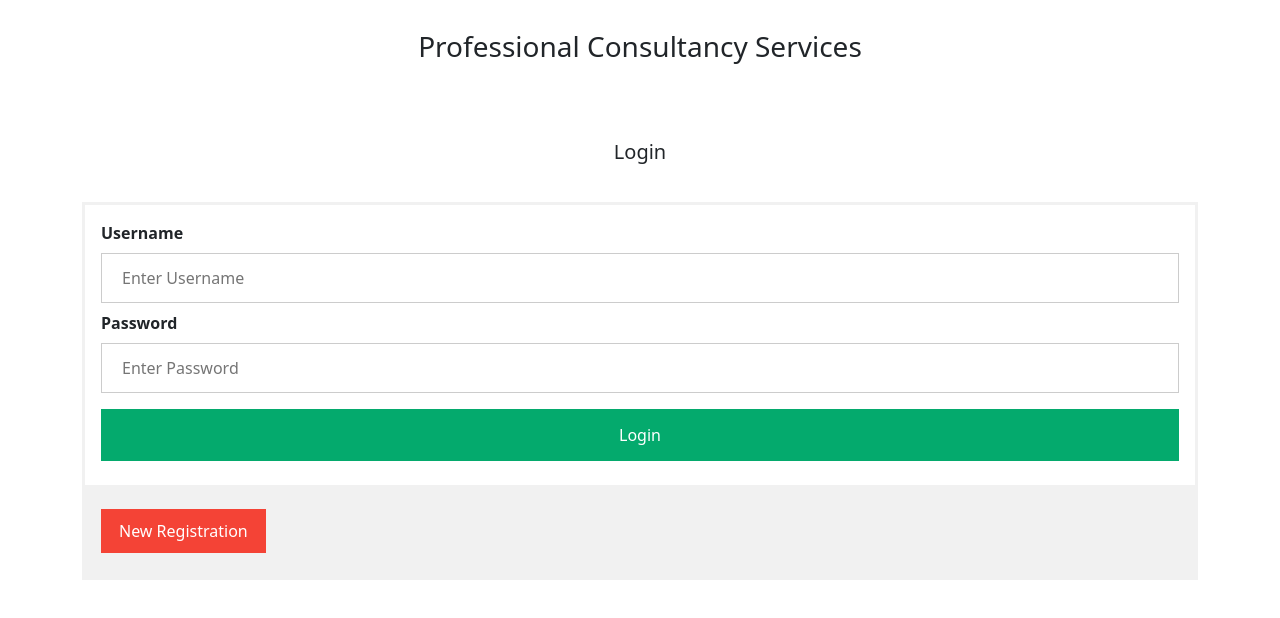
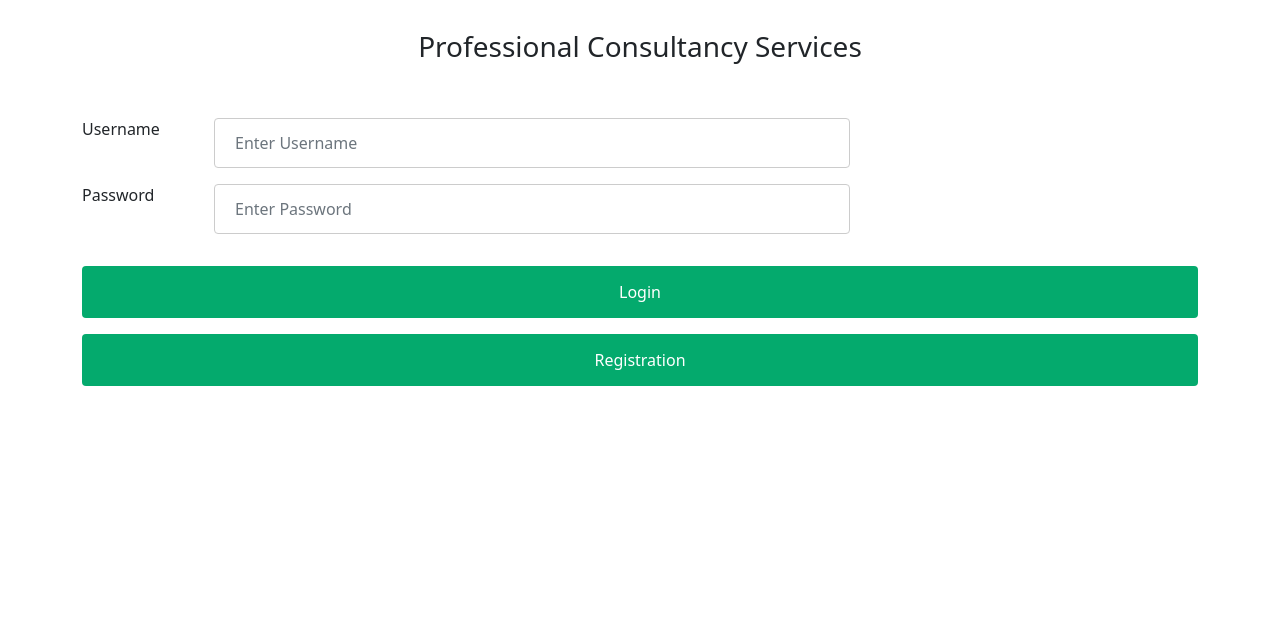
Before and after one commit to abhishekbhajantri/Professional-Consultancy-Service, an Angular app in the folder pcs-frontend/: page / in a window 1280 px wide. Shown: the top 618 px of the page. Built offline with nearby package versions, Linux system fonts and the light colour scheme.

Commit message:
Registration using NgModel

```diff
--- a/pcs-frontend/src/app/app-routing.module.ts
+++ b/pcs-frontend/src/app/app-routing.module.ts
@@ -1,10 +1,12 @@
 import { NgModule } from '@angular/core';
 import { RouterModule, Routes } from '@angular/router';
 import { LoginComponent } from './login/login.component';
+import { RegistrationComponent } from './registration/registration.component';
 
 const routes: Routes = [
   { path: '', component: LoginComponent, pathMatch: 'full'},
-  { path: 'login', component: LoginComponent}
+  { path: 'login', component: LoginComponent},
+  {path: 'registration', component: RegistrationComponent}
 ];
 
 @NgModule({
--- a/pcs-frontend/src/app/login/login.component.html
+++ b/pcs-frontend/src/app/login/login.component.html
@@ -1,18 +1,39 @@
-<h5 class="d-flex justify-content-center" style="padding: 30px;">Login</h5>
-<form action="/action_page.php" method="post">
+<div class="d-flex flex-row bd-highlight mb-3">
+    <div class="form-group row">
+        <label class="col-sm-2 col-form-label">Username</label>
+        <div class="col-sm-10">
+          <input
+            type="text"
+            class="form-control"
+            [(ngModel)]="Username"
+            placeholder="Enter Username"
+          />
+        </div>
+        <br><br>
 
+        <label class="col-sm-2 col-form-label">Password</label>
+        <div class="col-sm-10">
+          <input
+            type="password"
+            class="form-control"
+            [(ngModel)]="Password"
+            placeholder="Enter Password"
+          />
+        </div>
+        <br><br>
+    </div>
+</div>
 
-    <div class="container">
-      <label for="uname"><b>Username</b></label>
-      <input type="text" placeholder="Enter Username" name="uname" required>
+  <button
+    (click)="LoginEmployee()"
+    class="btn btn-primary"
+  >
+    Login
+  </button>
 
-      <label for="psw"><b>Password</b></label>
-      <input type="password" placeholder="Enter Password" name="psw" required>
-
-      <button type="submit">Login</button>
-    </div>
-
-    <div class="container" style="background-color:#f1f1f1">
-      <button type="button" class="cancelbtn">New Registration</button>
-    </div>
-  </form>
+  <button
+    (click)="Register()"
+    class="btn btn-primary"
+  >
+    Registration
+  </button>
--- a/pcs-frontend/src/app/login/login.component.ts
+++ b/pcs-frontend/src/app/login/login.component.ts
@@ -9,7 +9,19 @@ export class LoginComponent implements OnInit {
 
   constructor() { }
 
+  Username?: string;
+  Password?: string;
+
   ngOnInit(): void {
   }
 
+  LoginEmployee() {
+    console.log(this.Username);
+    console.log(this.Password);
+  }
+
+  Register() {
+
+  }
+
 }
--- /dev/null
+++ b/pcs-frontend/src/app/registration/registration.component.html
@@ -0,0 +1 @@
+<p>registration works!</p>
--- /dev/null
+++ b/pcs-frontend/src/app/registration/registration.component.ts
@@ -0,0 +1,15 @@
+import { Component, OnInit } from '@angular/core';
+
+@Component({
+  selector: 'app-registration',
+  templateUrl: './registration.component.html',
+  styleUrls: ['./registration.component.css']
+})
+export class RegistrationComponent implements OnInit {
+
+  constructor() { }
+
+  ngOnInit(): void {
+  }
+
+}
```
Also changed, not shown: pcs-frontend/src/app/app.module.ts (+7 -2 lines), pcs-frontend/src/app/registration/registration.component.css (added), 1 other file (tests, documents, lock files or other folders).
